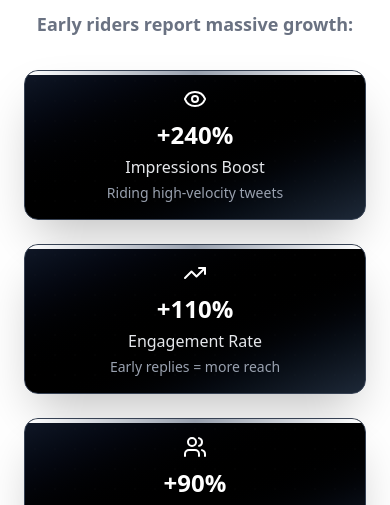
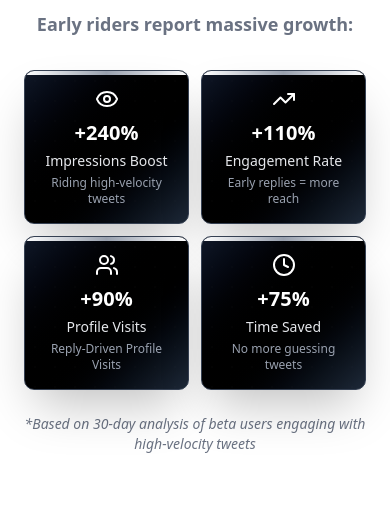
Before and after one commit to Evilavy/AlphaX, a Next.js app: page / in a window 390 px wide. Shown: the part 1063-1568 px from the top of the page. Built offline with nearby package versions, Linux system fonts and the light colour scheme; no server answers; the database is empty.

Commit message:
Refactor layout in HeroScrollDemo component to enhance grid structure and responsiveness. Add new metric for "Time Saved" and adjust styling for improved visual consistency across elements.

```diff
--- a/components/alphax-landing.tsx
+++ b/components/alphax-landing.tsx
@@ -134,7 +134,7 @@ export default function Component() {
       </div>
 
       {/* Presentation video */}
-      <section className="py-20 bg-gradient-to-b from-white to-gray-50">
+      <section className="pb-20 bg-gradient-to-b from-white to-gray-50">
         <div className="container mx-auto px-4">
           <motion.div
             initial={{ opacity: 0, y: 50 }}
--- a/components/container-scroll-animation-demo.tsx
+++ b/components/container-scroll-animation-demo.tsx
@@ -368,7 +368,7 @@ export default function HeroScrollDemo() {
                   Early riders report massive growth:
                 </motion.h3>
 
-                <div className="grid grid-cols-1 md:grid-cols-3 gap-6 max-w-4xl mx-auto">
+                <div className="grid grid-cols-2 gap-3 md:gap-6 max-w-4xl mx-auto">
                   {[
                     {
                       icon: Eye,
@@ -391,16 +391,23 @@ export default function HeroScrollDemo() {
                       label: "Profile Visits",
                       desc: "Reply-Driven Profile Visits",
                     },
+                    {
+                      icon: Clock,
+                      color: "orange",
+                      value: 75,
+                      label: "Time Saved",
+                      desc: "No more guessing tweets",
+                    },
                   ].map((metric, i) => (
                     <motion.div
                       key={metric.label}
                       initial={{ opacity: 0, y: 20, scale: 0.9 }}
                       animate={{ opacity: 1, y: 0, scale: 1 }}
                       transition={{ delay: 1 + i * 0.2, duration: 0.6 }}
-                      className="bg-gradient-to-br from-gray-900 via-black to-gray-800 border border-gray-700 rounded-xl p-4 md:p-6 text-center relative overflow-hidden shadow-2xl"
+                      className="bg-gradient-to-br from-gray-900 via-black to-gray-800 border border-gray-700 rounded-lg p-4 text-center relative overflow-hidden shadow-2xl"
                     >
                       <motion.div
-                        className="absolute inset-0 rounded-xl opacity-30"
+                        className="absolute inset-0 rounded-lg opacity-30"
                         animate={{
                           boxShadow: [
                             `0 0 20px rgba(255,255,255,0.1)`,
@@ -424,16 +431,16 @@ export default function HeroScrollDemo() {
                       <div className="absolute inset-0 opacity-10">
                         <div className="absolute inset-0 bg-[radial-gradient(circle_at_50%_50%,rgba(255,255,255,0.1)_1px,transparent_1px)] bg-[length:20px_20px]" />
                       </div>
-                      <metric.icon className="w-6 h-6 md:w-8 md:h-8 text-white mx-auto mb-2 md:mb-3 relative z-10" />
+                      <metric.icon className="w-6 h-6 text-white mx-auto mb-2 relative z-10" />
                       <div className="text-white relative z-10">
-                        <span className="font-bold text-2xl md:text-3xl">
+                        <span className="font-bold text-xl">
                           +{metric.value}%
                         </span>
                       </div>
-                      <p className="text-gray-200 font-medium mt-1 md:mt-2 relative z-10">
+                      <p className="text-gray-200 font-medium text-sm mt-1 relative z-10">
                         {metric.label}
                       </p>
-                      <p className="text-gray-400 text-sm mt-1 relative z-10">
+                      <p className="text-gray-400 text-xs mt-1 relative z-10">
                         {metric.desc}
                       </p>
                     </motion.div>
```
Also changed, not shown: 1 other file (tests, documents, lock files or other folders).
